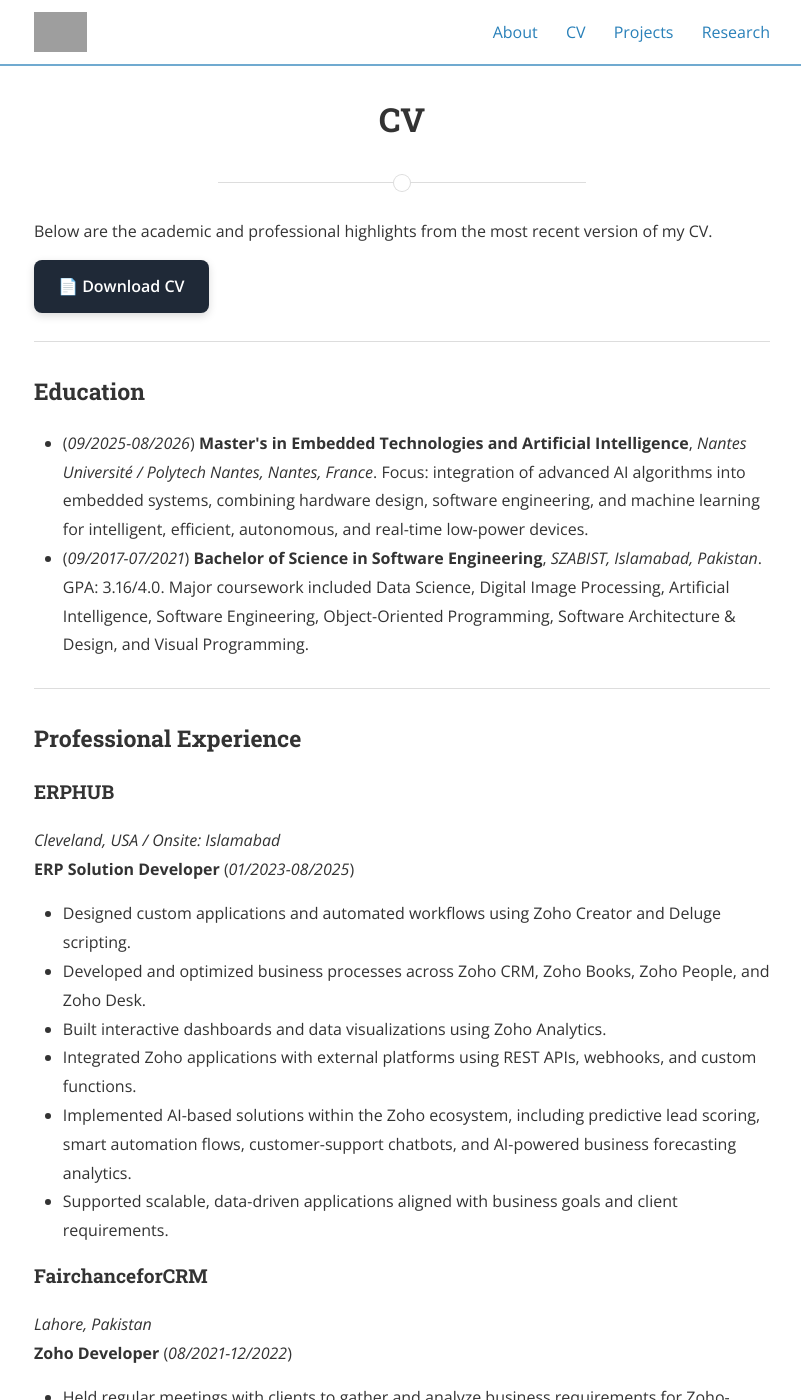
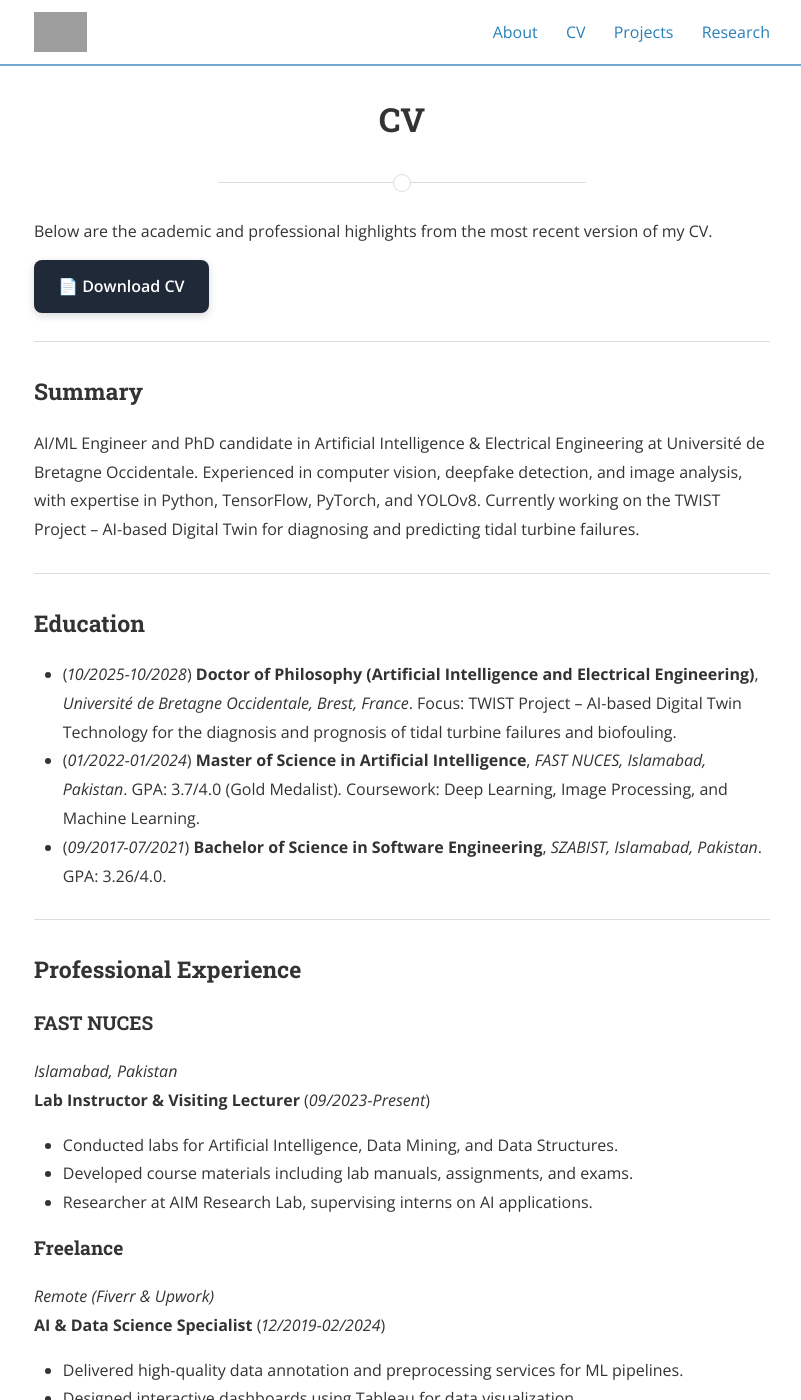
Before and after one commit to Ehsaanali/Ehsaanali.github.io, a Jekyll site: the page built from cv.md, in a window 1280 px wide and 1400 px high. Shown: the whole window, without its empty margins (238-1039 px from the left). Built offline with Jekyll 4.4.1, drawn with Linux system fonts in a browser that asks for light colours; nearby versions of some CDN libraries; some of the changed text lies outside the part shown; grey boxes are pictures that could not be loaded.

Commit message:
Update cv.md

```diff
--- a/cv.md
+++ b/cv.md
@@ -12,7 +12,7 @@ nav_order: 2
 
 <p>
   <a
-    href="https://raw.githubusercontent.com/Rehmatali-cv/Rehmatali-cv.github.io/main/assets/Rehmat%20Ali%20CV.pdf"
+    href="https://raw.githubusercontent.com/Ehsaanali/Ehsaanali.github.io/main/assets/Ehsaan_Ali_CV.pdf"
     target="_blank"
     style="
       display: inline-block;
@@ -31,24 +31,34 @@ nav_order: 2
 
 <hr>
 
+<h3>Summary</h3>
+<p>
+  AI/ML Engineer and PhD candidate in Artificial Intelligence & Electrical Engineering at Université de Bretagne Occidentale. Experienced in computer vision, deepfake detection, and image analysis, with expertise in Python, TensorFlow, PyTorch, and YOLOv8. Currently working on the TWIST Project – AI-based Digital Twin for diagnosing and predicting tidal turbine failures.
+</p>
+
+<hr>
+
 <h3>Education</h3>
 <ul>
   <li>
-    (<em>09/2025-08/2026</em>)
-    <b>Master's in Embedded Technologies and Artificial Intelligence</b>,
-    <i>Nantes Université / Polytech Nantes, Nantes, France</i>.
-    Focus: integration of advanced AI algorithms into embedded systems, combining hardware design,
-    software engineering, and machine learning for intelligent, efficient, autonomous, and real-time
-    low-power devices.
+    (<em>10/2025-10/2028</em>)
+    <b>Doctor of Philosophy (Artificial Intelligence and Electrical Engineering)</b>,
+    <i>Université de Bretagne Occidentale, Brest, France</i>.
+    Focus: TWIST Project – AI-based Digital Twin Technology for the diagnosis and prognosis of tidal turbine failures and biofouling.
+  </li>
+
+  <li>
+    (<em>01/2022-01/2024</em>)
+    <b>Master of Science in Artificial Intelligence</b>,
+    <i>FAST NUCES, Islamabad, Pakistan</i>.
+    GPA: 3.7/4.0 (Gold Medalist). Coursework: Deep Learning, Image Processing, and Machine Learning.
   </li>
 
   <li>
     (<em>09/2017-07/2021</em>)
     <b>Bachelor of Science in Software Engineering</b>,
     <i>SZABIST, Islamabad, Pakistan</i>.
-    GPA: 3.16/4.0. Major coursework included Data Science, Digital Image Processing, Artificial
-    Intelligence, Software Engineering, Object-Oriented Programming, Software Architecture & Design,
-    and Visual Programming.
+    GPA: 3.26/4.0.
   </li>
 </ul>
 
@@ -56,72 +66,57 @@ nav_order: 2
 
 <h3>Professional Experience</h3>
 
-<h4>ERPHUB</h4>
-<i>Cleveland, USA / Onsite: Islamabad</i><br>
-<b>ERP Solution Developer</b> (<em>01/2023-08/2025</em>)
+<h4>FAST NUCES</h4>
+<i>Islamabad, Pakistan</i><br>
+<b>Lab Instructor & Visiting Lecturer</b> (<em>09/2023-Present</em>)
 <ul>
-  <li>Designed custom applications and automated workflows using Zoho Creator and Deluge scripting.</li>
-  <li>Developed and optimized business processes across Zoho CRM, Zoho Books, Zoho People, and Zoho Desk.</li>
-  <li>Built interactive dashboards and data visualizations using Zoho Analytics.</li>
-  <li>Integrated Zoho applications with external platforms using REST APIs, webhooks, and custom functions.</li>
-  <li>Implemented AI-based solutions within the Zoho ecosystem, including predictive lead scoring, smart automation flows, customer-support chatbots, and AI-powered business forecasting analytics.</li>
-  <li>Supported scalable, data-driven applications aligned with business goals and client requirements.</li>
+  <li>Conducted labs for Artificial Intelligence, Data Mining, and Data Structures.</li>
+  <li>Developed course materials including lab manuals, assignments, and exams.</li>
+  <li>Researcher at AIM Research Lab, supervising interns on AI applications.</li>
 </ul>
 
-<h4>FairchanceforCRM</h4>
-<i>Lahore, Pakistan</i><br>
-<b>Zoho Developer</b> (<em>08/2021-12/2022</em>)
+<h4>Freelance</h4>
+<i>Remote (Fiverr & Upwork)</i><br>
+<b>AI & Data Science Specialist</b> (<em>12/2019-02/2024</em>)
 <ul>
-  <li>Held regular meetings with clients to gather and analyze business requirements for Zoho-based solutions.</li>
-  <li>Planned and implemented customized workflows across Zoho applications to streamline business processes.</li>
-  <li>Designed and developed custom workflows and functions to automate repetitive tasks and improve CRM efficiency.</li>
-  <li>Developed and trained a SalesIQ chatbot to handle multiple customer scenarios, trigger actions, and provide contextual responses.</li>
+  <li>Delivered high-quality data annotation and preprocessing services for ML pipelines.</li>
+  <li>Designed interactive dashboards using Tableau for data visualization.</li>
+  <li>Developed custom WordPress websites and executed various UI/UX design projects.</li>
 </ul>
 
 <hr>
 
 <h3>Projects</h3>
 
-<h4>Deep Learning-Based Framework for Colorectal Polyp Classification</h4>
+<h4>DeepFake Detection (MS Thesis)</h4>
 <ul>
-  <li>Developed an AI-powered diagnostic system for early detection of colorectal cancer using colonoscopy images.</li>
-  <li>Used Convolutional Neural Networks (CNNs) to classify intestinal polyps as adenomatous or hyperplastic.</li>
-  <li>Achieved 94% classification accuracy.</li>
-  <li>Built a web-based platform with doctor and patient modules for uploading colonoscopy images and generating classification reports.</li>
-  <li>Followed the Spiral Model of SDLC for iterative development and risk management.</li>
+  <li>Developed a detection system using lighting inconsistencies in retinal and face movements.</li>
+  <li>Implemented landmark detection and utilized FaceSwapGAN architectures.</li>
 </ul>
 
-<h4>Voice-Controlled Home Automation Using Arduino</h4>
+<h4>Smart YouTube Video Assistant</h4>
 <ul>
-  <li>Designed a home automation system to control electronic devices through voice commands.</li>
-  <li>Programmed an Arduino board in C++ to act as the central controller.</li>
-  <li>Used a mobile application to capture voice commands such as “turn on” and “turn off.”</li>
-  <li>Transmitted commands wirelessly to the Arduino using a Bluetooth module.</li>
-  <li>Demonstrated a proof-of-concept for controlling household lights and appliances.</li>
+  <li>Built a RAG-based assistant allowing users to query YouTube videos via custom prompts.</li>
+  <li>Generated multi-modal responses including text, images, and video snippets.</li>
 </ul>
 
 <hr>
 
 <h3>Technical Skills</h3>
 
-<h4>Programming Languages</h4>
+<h4>AI & Machine Learning</h4>
 <ul>
-  <li>Python, PHP, SQL, C, C++, JavaScript, Deluge</li>
+  <li>TensorFlow, PyTorch, YOLOv8, Scikit-learn, NLTK, OpenCV, MediaPipe</li>
 </ul>
 
-<h4>Front-End Development</h4>
+<h4>Programming & Web</h4>
 <ul>
-  <li>HTML, CSS, JavaScript, Bootstrap, jQuery</li>
+  <li>Python, PHP, C++, SQL, HTML5, CSS, JavaScript, Django</li>
 </ul>
 
-<h4>Frameworks and Tools</h4>
+<h4>Tools</h4>
 <ul>
-  <li>TensorFlow, Jupyter Notebook, Google Colab, Overleaf</li>
-</ul>
-
-<h4>ERP and Business Automation</h4>
-<ul>
-  <li>Zoho Creator, Zoho CRM, Zoho Books, Zoho People, Zoho Desk, Zoho Analytics, SalesIQ</li>
+  <li>Git, Jupyter Notebook, Google Colab, Overleaf, Tableau</li>
 </ul>
 
 <hr>
@@ -137,19 +132,17 @@ nav_order: 2
 
 <h3>References</h3>
 
-<h4>Pascal CHARGE</h4>
+<h4>Dr. Mohamed Benbouzid</h4>
 <p>
-  Program Director<br>
-  Department of Electronics and Digital Technologies<br>
-  Polytech Nantes, France<br>
-  Email: <a href="mailto:Pascal.Charge@univ-nantes.fr">Pascal.Charge@univ-nantes.fr</a>
+  Full Professor<br>
+  Department of Electrical Engineering<br>
+  University of Brest, France<br>
+  Email: <a href="mailto:Mohamed.Benbouzid@univ-brest.fr">Mohamed.Benbouzid@univ-brest.fr</a>
 </p>
 
-<h4>Sebastien PILLEMENT</h4>
+<h4>Dr. Youcef Belkhier</h4>
 <p>
-  Lecturer-Researcher<br>
-  Department of Electronics and Digital Technologies<br>
-  Polytech Nantes, France<br>
-  Email: <a href="mailto:Sebastien.Pillement@univ-nantes.fr">Sebastien.Pillement@univ-nantes.fr</a><br>
-  Website: <a href="http://pillement.polytech.univ-nantes.fr/" target="_blank">pillement.polytech.univ-nantes.fr</a>
+  Associate Professor<br>
+  University of Brest, France<br>
+  Email: <a href="mailto:youcef.belkhier@univ-brest.fr">youcef.belkhier@univ-brest.fr</a>
 </p>
```
